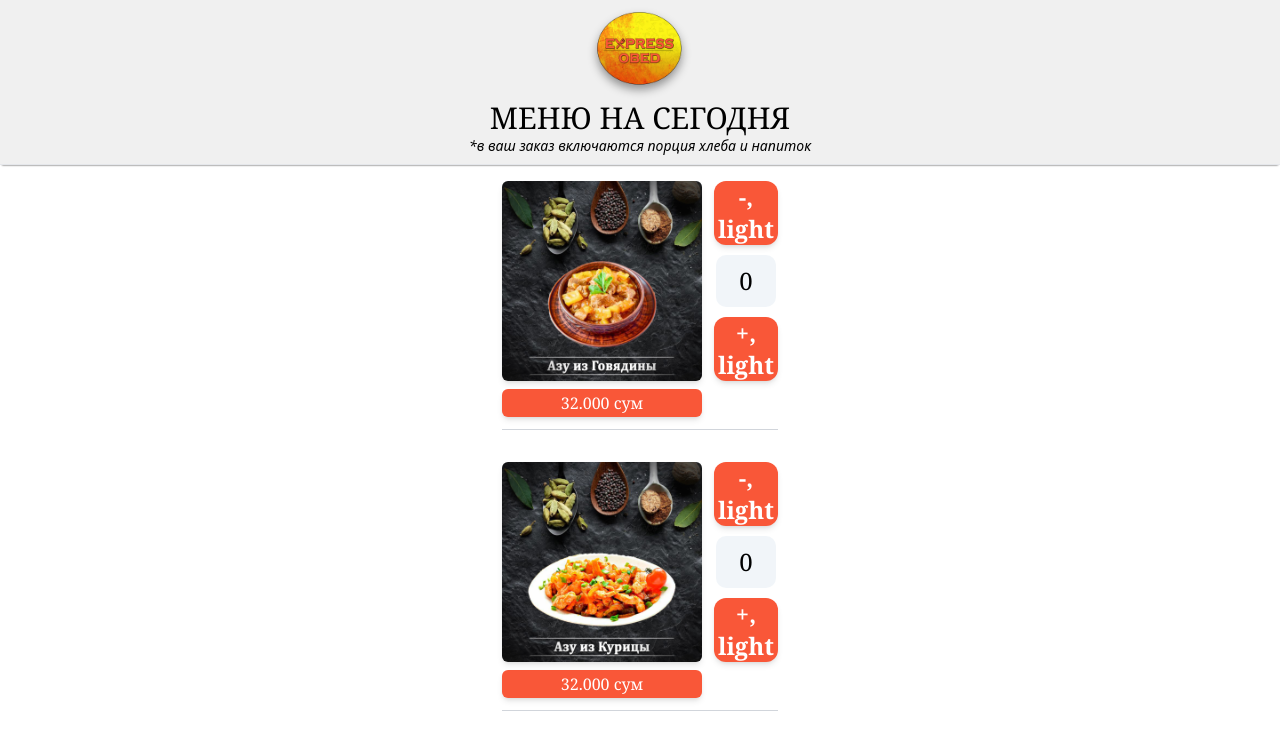
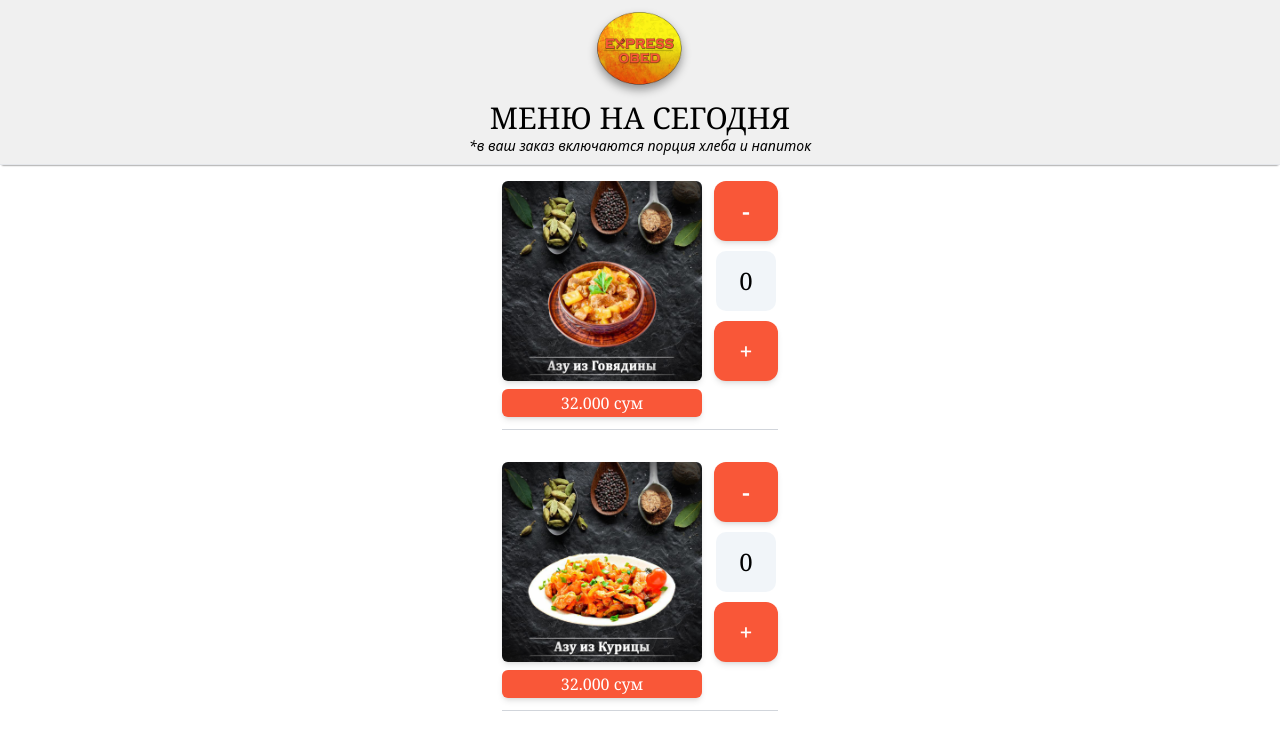
Before and after one commit to Jamsher17/procatering, a Next.js app: page /menu in a window 1280 px wide. Shown: the top 741 px of the page. Built offline with nearby package versions, Linux system fonts and the light colour scheme.

Commit message:
configured day/night modes

```diff
--- a/app/components/ui/Button.tsx
+++ b/app/components/ui/Button.tsx
@@ -2,7 +2,7 @@ import { ButtonHTMLAttributes, FC } from "react";
 import { cva, VariantProps } from "class-variance-authority";
 
 const buttonVariants = cva(
-  "flex flex-1 justify-center items-center rounded-xl w-16  font-serif text-2xl font-bold shadow-md bg-lbutton",
+  "flex flex-1 justify-center items-center rounded-xl w-16  font-serif text-2xl font-bold shadow-md",
   {
     variants: {
       mode: {
@@ -23,9 +23,7 @@ interface ButtonProps
 const Button: FC<ButtonProps> = ({ className, title, mode, ...props }) => {
   return (
     <button className={buttonVariants({ mode, className })} {...props}>
-      <h1 className="text-white">
-        {title}, {mode}
-      </h1>
+      <h1 className="text-white">{title}</h1>
     </button>
   );
 };
```
